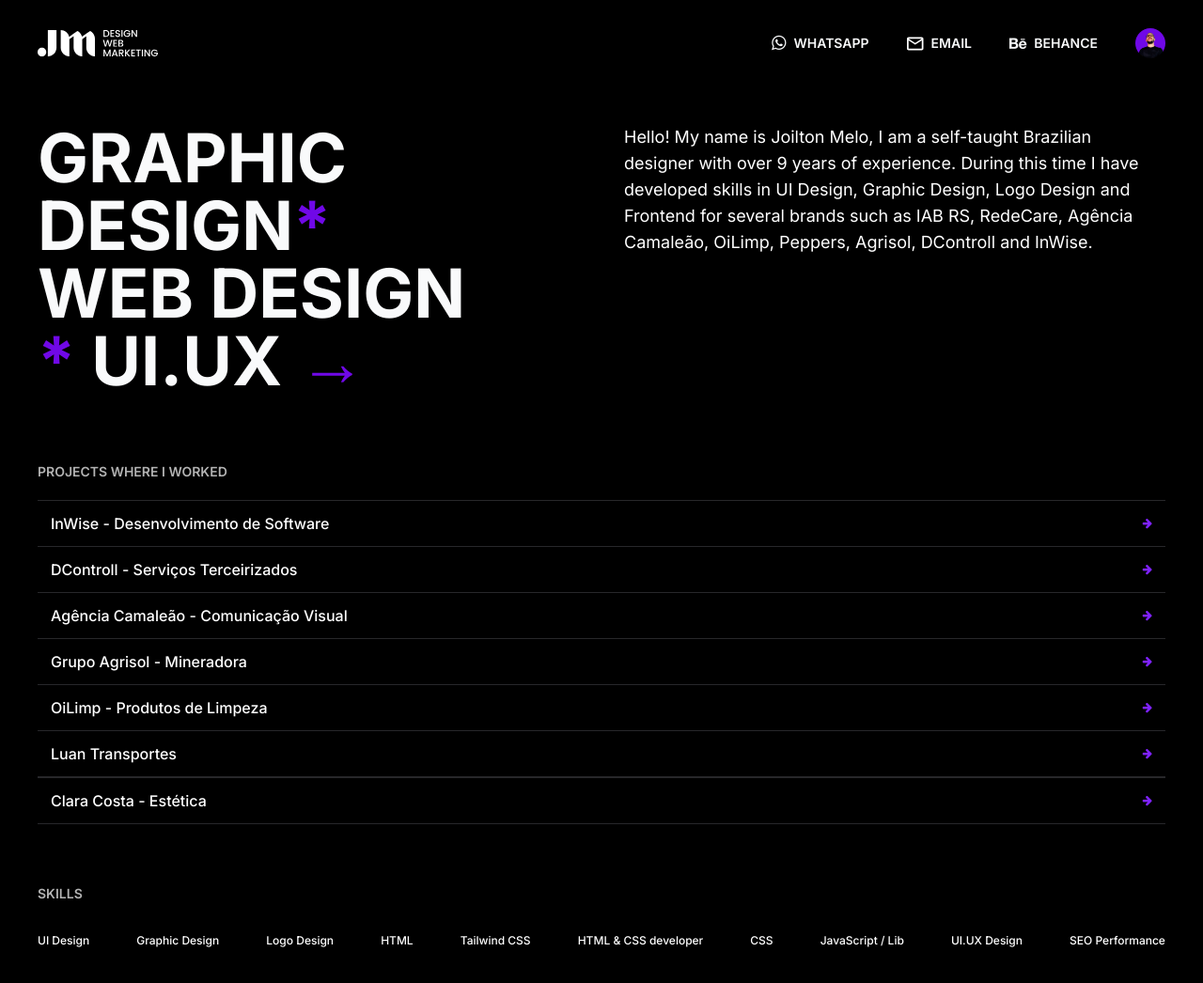
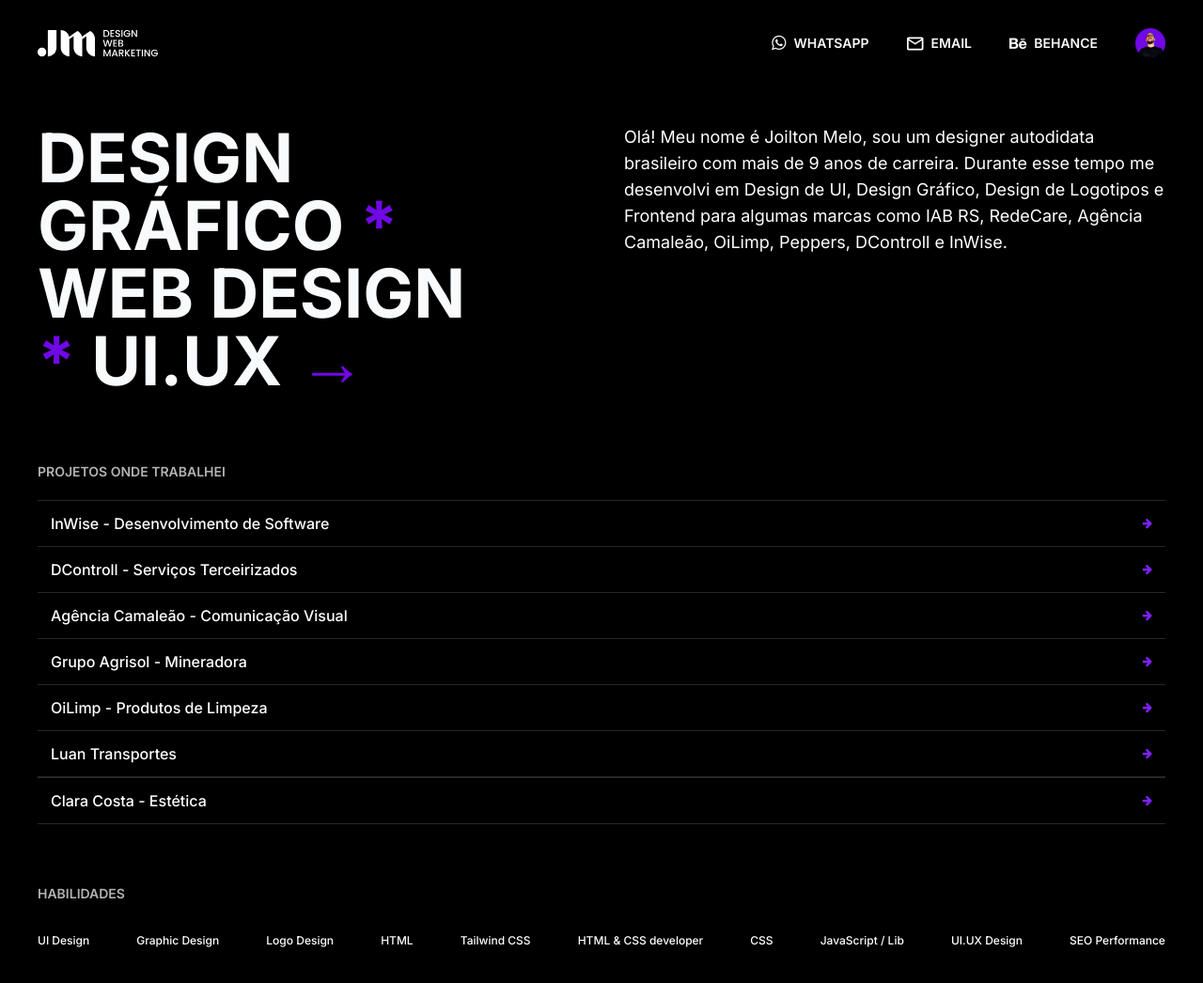
Before and after one commit to joiltonmelo/joiltonmelo.github.io, a plain HTML site: page index.html in a window 1280 px wide. Shown: the whole page at 94% size. Drawn offline with nearby package versions, Linux system fonts and the light colour scheme.

Commit message:
Add files via upload

```diff
--- a/index.html
+++ b/index.html
@@ -80,10 +80,10 @@
 
             <div class="flex max-md:flex-col lg:gap-40 gap-5 justify-between items-start">
 
-                <h1 class="xl:text-7xl lg:text-5xl text-4xl text-gray-50 font-bold uppercase group">Graphic Design<span class="text-violet-700 group-hover:rotate-10 inline-block transition-all duration-600">*</span> Web Design <span class="text-violet-700 group-hover:rotate-10 inline-block transition-all duration-600">*</span> UI.UX <span class="text-violet-700 group-hover:ml-1 transition-all duration-600">→ </span></h1>
+                <h1 class="xl:text-7xl lg:text-5xl text-4xl text-gray-50 font-bold uppercase group">Design Gráfico <span class="text-violet-700 group-hover:rotate-10 inline-block transition-all duration-600">*</span> Web Design <span class="text-violet-700 group-hover:rotate-10 inline-block transition-all duration-600">*</span> UI.UX <span class="text-violet-700 group-hover:ml-1 transition-all duration-600">→ </span></h1>
 
 
-                <p class="xl:max-w-xl lg:max-w-lg xl:text-lg text-white">Hello! My name is Joilton Melo, I am a self-taught Brazilian designer with over 9 years of experience. During this time I have developed skills in UI Design, Graphic Design, Logo Design and Frontend for several brands such as IAB RS, RedeCare, Agência Camaleão, OiLimp, Peppers, Agrisol, DControll and InWise.</p>
+                <p class="xl:max-w-xl lg:max-w-lg xl:text-lg text-white">Olá! Meu nome é Joilton Melo, sou um designer autodidata brasileiro com mais de 9 anos de carreira. Durante esse tempo me desenvolvi em Design de UI, Design Gráfico, Design de Logotipos e Frontend para algumas marcas como IAB RS, RedeCare, Agência Camaleão, OiLimp, Peppers, DControll e InWise.</p>
 
             </div>
 
@@ -93,7 +93,7 @@
 <section class="py-8 lg:px-10 px-5">
     <div class="mx-auto">
 
-        <h6 class="text-sm font-semibold uppercase text-white opacity-70">Projects where I worked</h6>
+        <h6 class="text-sm font-semibold uppercase text-white opacity-70">Projetos onde trabalhei</h6>
 
         <div class="text-white mt-5 flex flex-col">
 
@@ -119,7 +119,7 @@
 
 <footer class="py-8 lg:px-10 px-5">
     <div class="mx-auto">
-        <h5 class="text-sm mb-2 font-semibold text-white uppercase opacity-70">Skills</h5>
+        <h5 class="text-sm mb-2 font-semibold text-white uppercase opacity-70">Habilidades</h5>
         <ul class=" flex justify-between items-start text-xs max-md:text-base max-md:flex-col max-md:gap-6 py-6">
             <li class="text-white font-medium">UI Design</li>
             <li class="text-white font-medium">Graphic Design</li>
```
